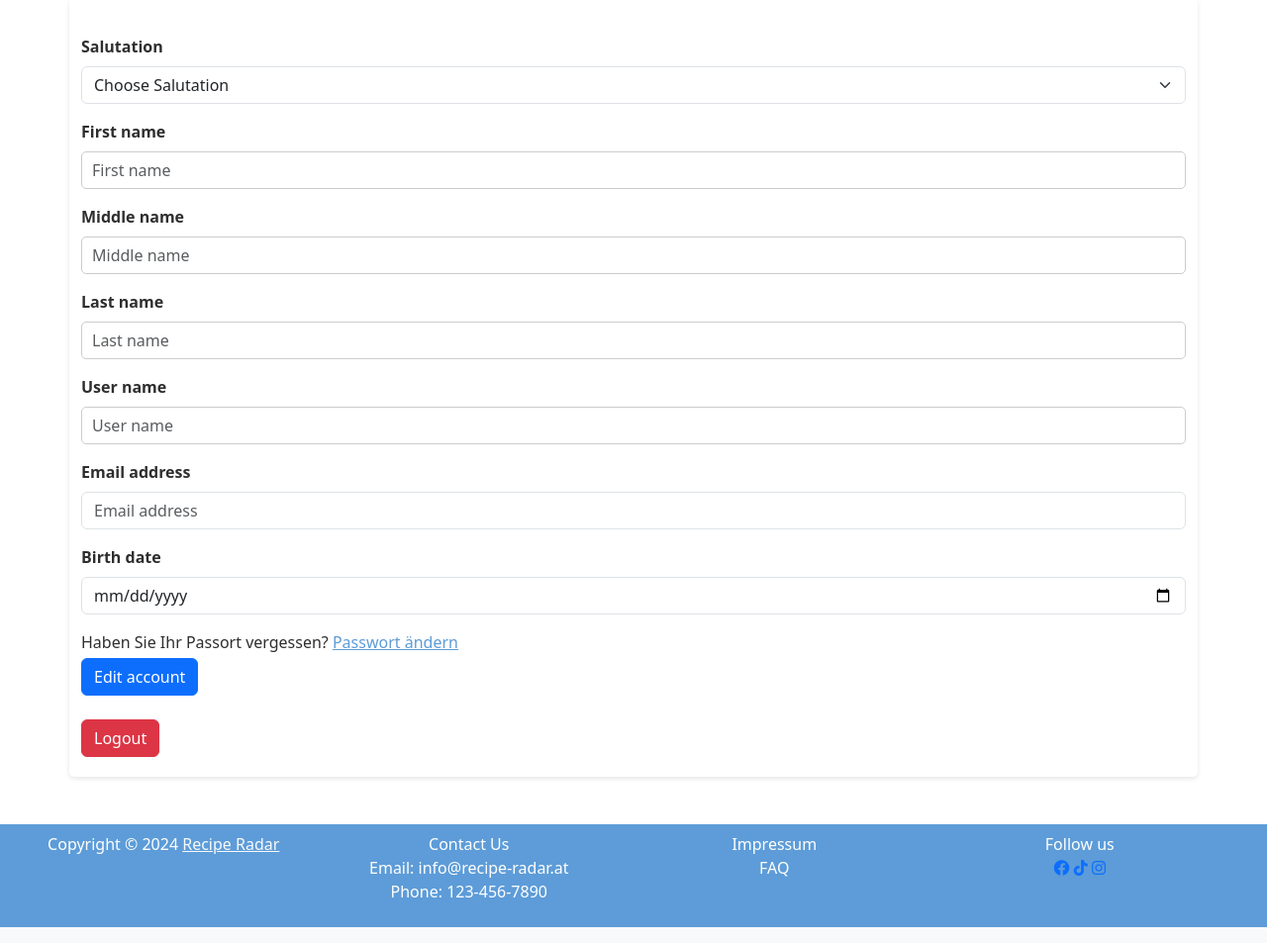
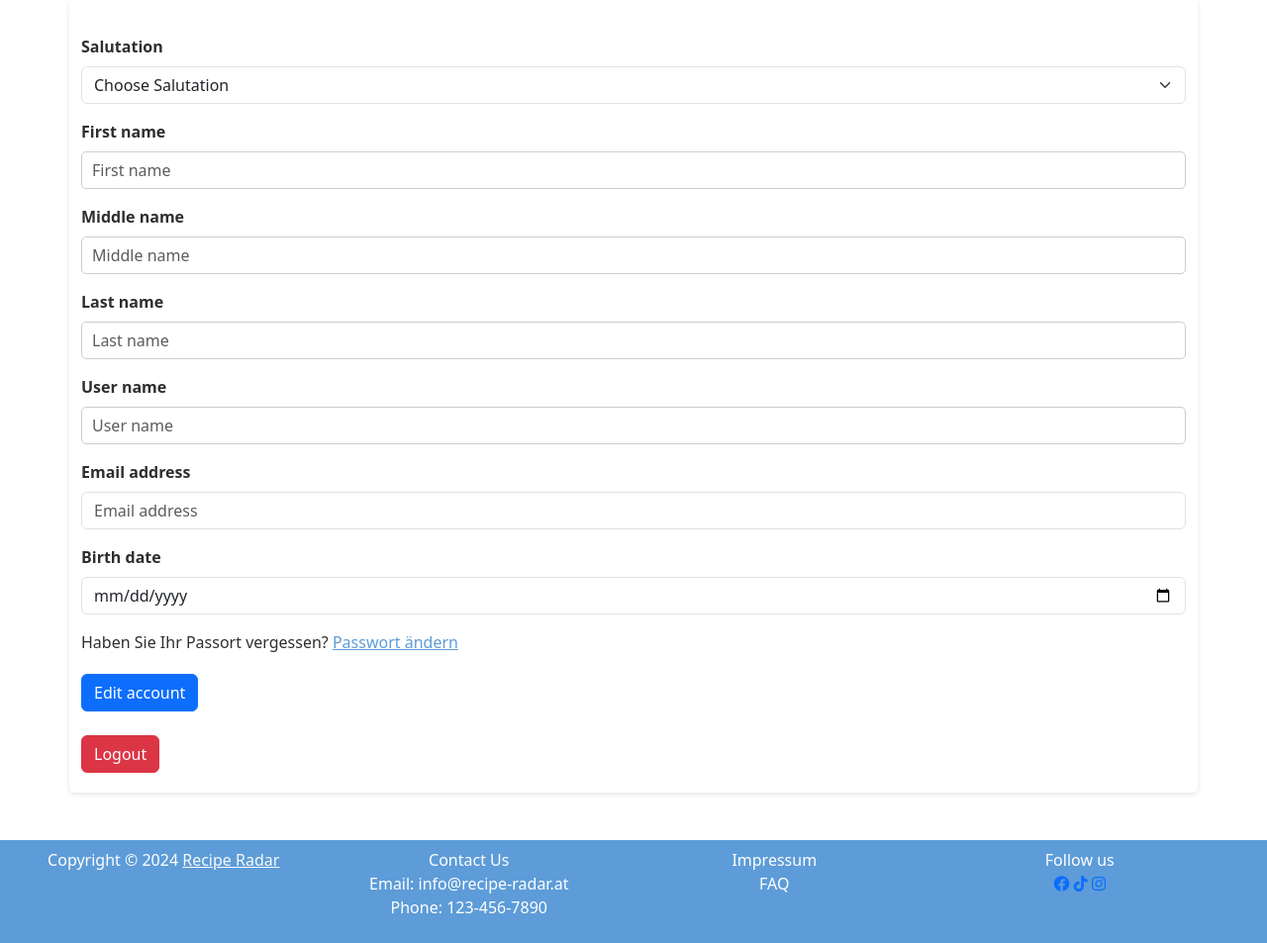
Before and after one commit to ahmetc27/RecipeRadar, a PHP site: page /profile.php?id=1 in a window 1280 px wide. Shown: the part 124-1077 px from the top of the page at 99% size. Run offline with PHP 8.4, Linux system fonts and the light colour scheme; the visitor is signed in with stand-in values (Sample User, id 1); data that the repository does not hold is empty; some web fonts are replaced.

Commit message:
Update profile_form.php

```diff
--- a/profile_form.php
+++ b/profile_form.php
@@ -116,7 +116,7 @@ if (isset($_SESSION['currentSession'])) {
                 </div>
                 <p class="text mb-1 mt-2">Haben Sie Ihr Passort vergessen? <a href="passwordreset_service.php?id=<?= $_GET["id"] ?>" class="text-link">Passwort ändern</a></p>
 
-                <button name="edit" type="submit" class="btn btn-primary">Edit account</button>
+                <button name="edit" type="submit" class="btn btn-primary mt-3">Edit account</button>
             </form>
         </div>
         <a class="btn btn-danger mt-4" href="logout_service.php">Logout</a>
```
